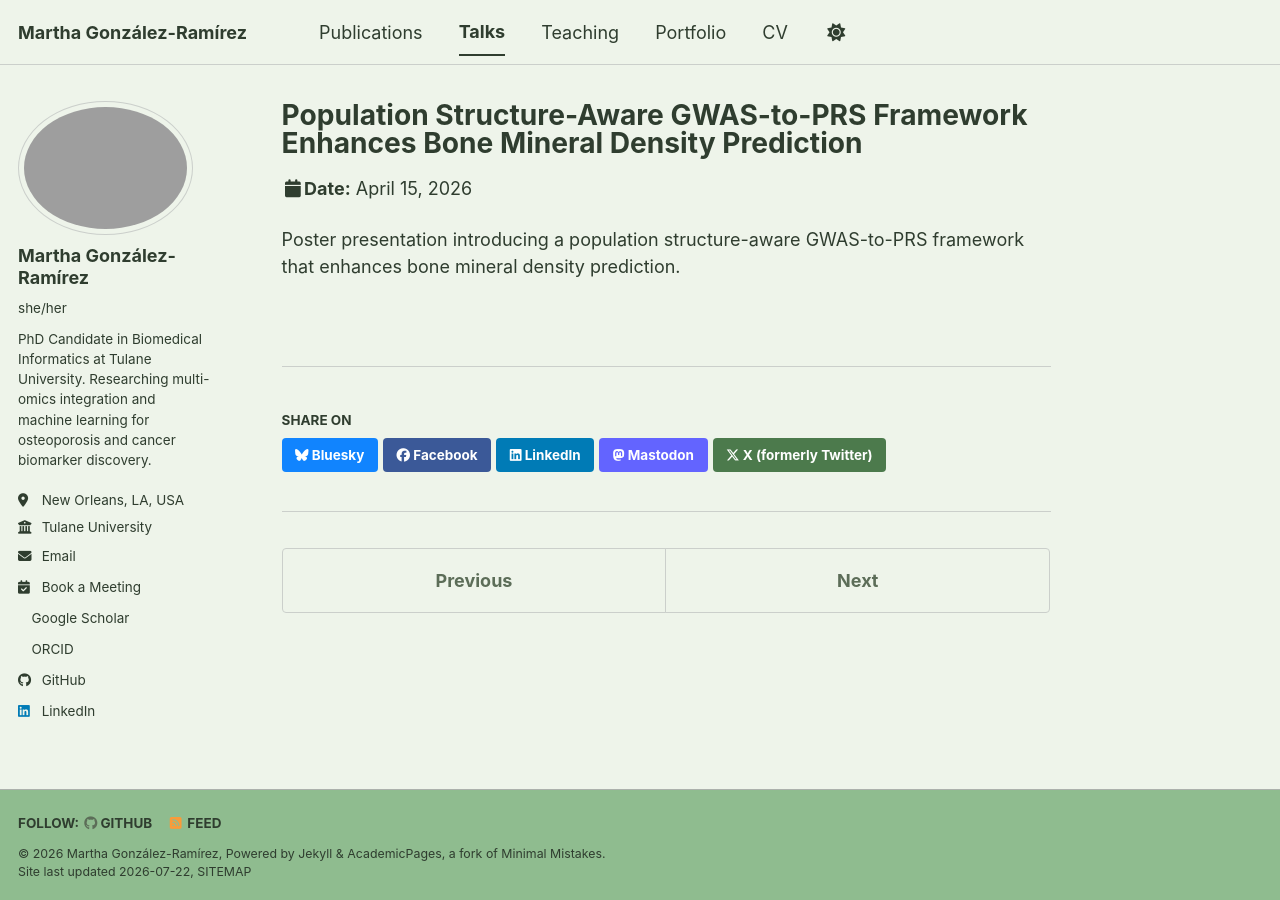
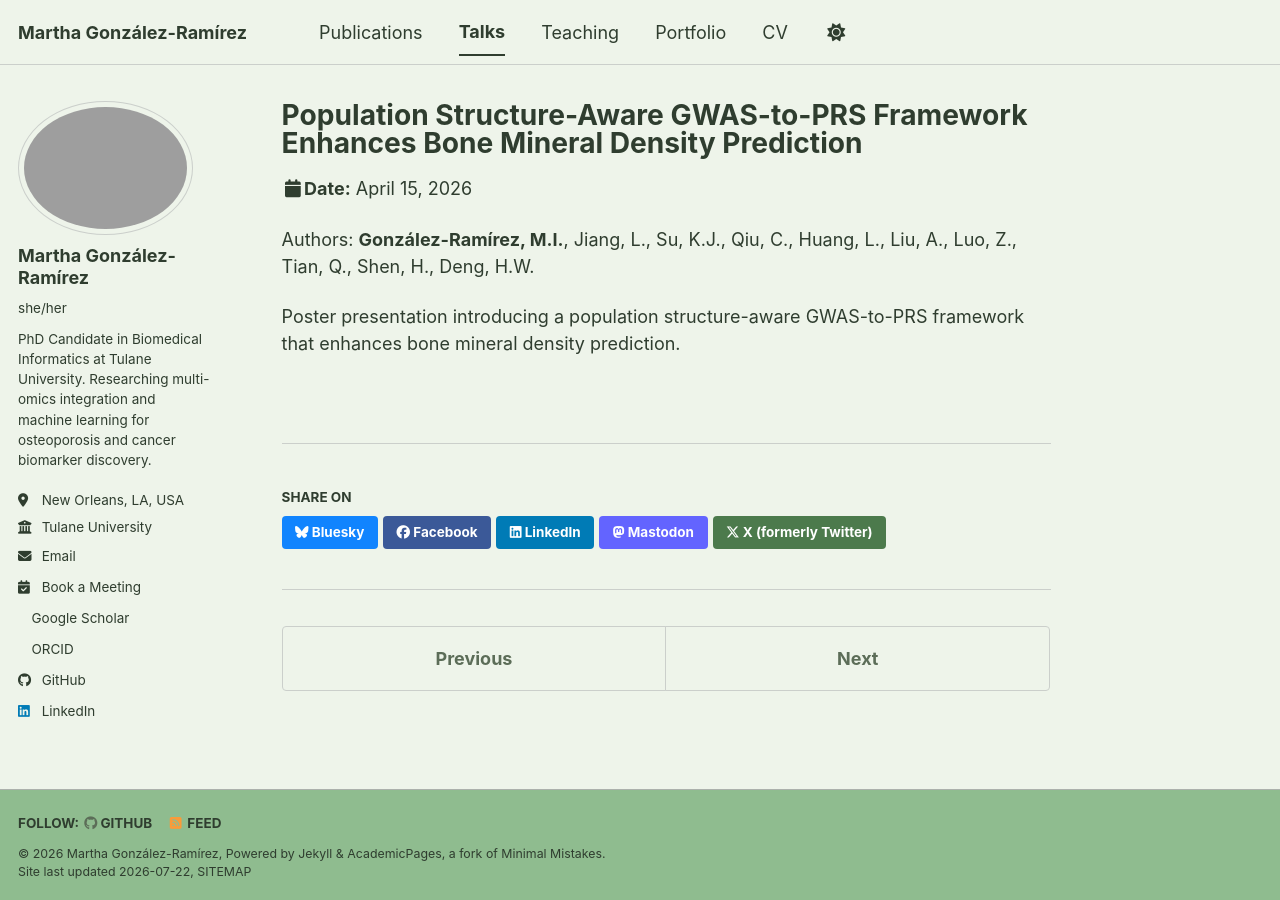
Before and after one commit to migonzalezr/migonzalezr.github.io, a Jekyll site: the page built from _talks/2026-04-15-poster-trics-gwas-prs-bmd.md, in a window 1280 px wide. Built offline with Jekyll 4.4.1, drawn with Linux system fonts in a browser that asks for light colours; a style sheet for code colours, icons or effects is not loaded.

Commit message:
Add authors and description to poster talk
Poster presentation introducing a population structure-aware GWAS-to-PRS framework that enhances bone mineral density prediction.

```diff
--- a/_talks/2026-04-15-poster-trics-gwas-prs-bmd.md
+++ b/_talks/2026-04-15-poster-trics-gwas-prs-bmd.md
@@ -8,4 +8,6 @@ date: 2026-04-15
 location: "New Orleans, LA, USA"
 ---
 
+Authors: <strong>González-Ramírez, M.I.</strong>, Jiang, L., Su, K.J., Qiu, C., Huang, L., Liu, A., Luo, Z., Tian, Q., Shen, H., Deng, H.W.
+
 Poster presentation introducing a population structure-aware GWAS-to-PRS framework that enhances bone mineral density prediction.
```
